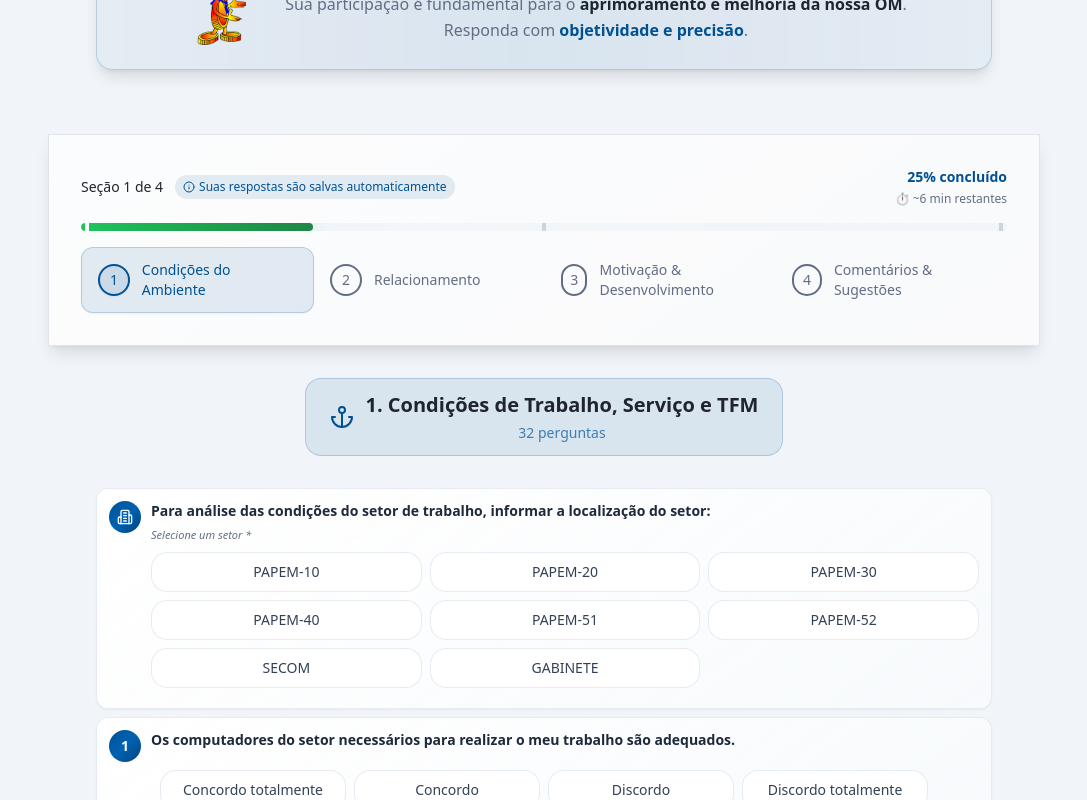
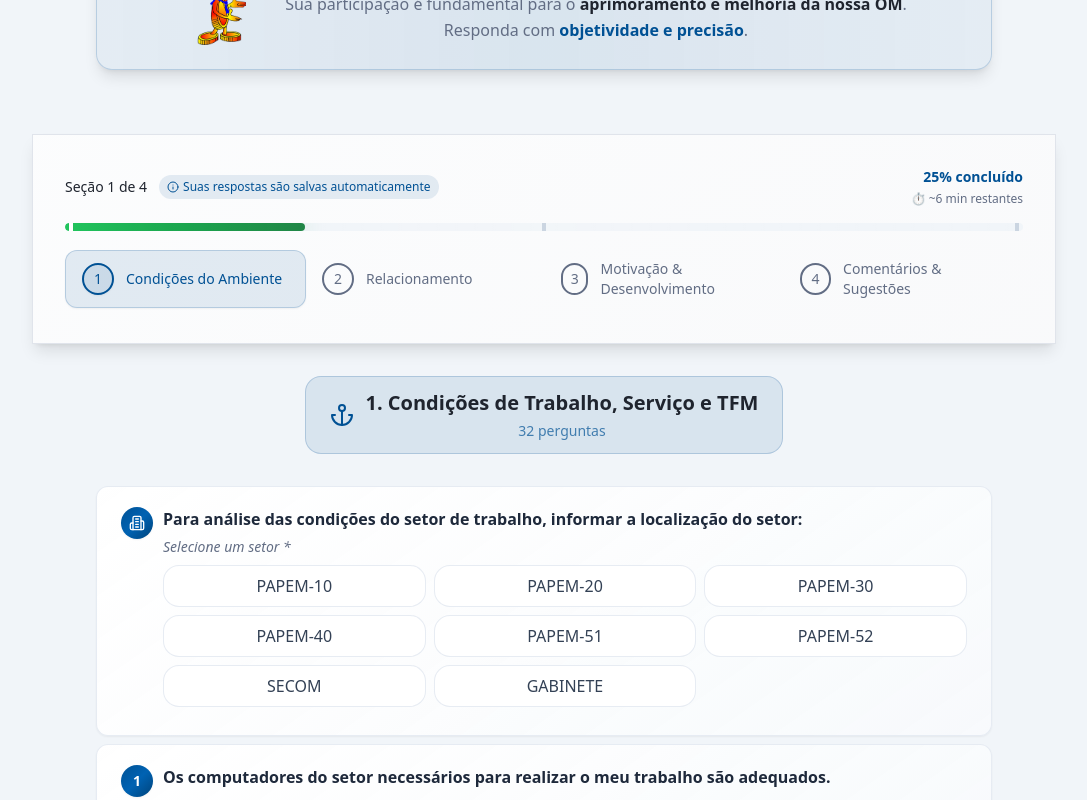
Before and after one commit to brunadevfull/papem-pulse2, a React (Vite) app: page / in a window 1280 px wide. Shown: the part 420-1220 px from the top of the page, without its empty margins (96-1183 px from the left). Built offline with nearby package versions, Linux system fonts and the light colour scheme.

Commit message:
Adjust survey layout spacing and typography

```diff
--- a/src/components/survey/Question.tsx
+++ b/src/components/survey/Question.tsx
@@ -16,7 +16,7 @@ export function Question({ question, name, value, onChange, options, required =
   return (
     <div
       id={`question-${name}`}
-      className={`question-card-enhanced p-3 mb-2 fade-in ${
+      className={`question-card-enhanced px-4 py-4 sm:px-6 sm:py-5 mb-2 fade-in ${
         hasError ? 'question-card-error border-destructive/40' : ''
       }`}
     >
@@ -42,7 +42,7 @@ export function Question({ question, name, value, onChange, options, required =
           )}
         </div>
         <div className="flex-1">
-          <Label className={`text-xs sm:text-sm font-semibold leading-snug block ${
+          <Label className={`text-sm sm:text-base font-semibold leading-snug block ${
             hasError ? 'text-destructive' : 'text-slate-800'
           }`}>
             {question}
@@ -51,7 +51,7 @@ export function Question({ question, name, value, onChange, options, required =
       </div>
 
       <div className="flex justify-center">
-        <div className="grid grid-cols-1 sm:grid-cols-2 lg:grid-cols-4 gap-2 w-full max-w-3xl">
+        <div className="grid grid-cols-1 sm:grid-cols-2 lg:grid-cols-4 gap-2 w-full max-w-4xl">
           {options.map((option, index) => {
             const isSelected = value === option.value;
 
@@ -79,7 +79,7 @@ export function Question({ question, name, value, onChange, options, required =
               >
                 <div className="flex items-center justify-center gap-1.5">
                   {isSelected && <CheckCircle2 className="w-3.5 h-3.5 flex-shrink-0" />}
-                  <span className="font-medium leading-tight text-xs sm:text-sm">{option.label}</span>
+                  <span className="font-medium leading-tight text-sm sm:text-base">{option.label}</span>
                 </div>
               </button>
             );
--- a/src/components/survey/SelectQuestion.tsx
+++ b/src/components/survey/SelectQuestion.tsx
@@ -27,7 +27,7 @@ export function SelectQuestion({
   return (
     <div
       id={`question-${name}`}
-      className={`question-card-enhanced p-3 mb-2 fade-in ${
+      className={`question-card-enhanced px-4 py-4 sm:px-6 sm:py-5 mb-2 fade-in ${
         hasError ? 'question-card-error border-destructive/40' : ''
       }`}
     >
@@ -54,7 +54,7 @@ export function SelectQuestion({
         </div>
         <div className="flex-1">
           <Label
-            className={`text-xs sm:text-sm font-semibold leading-snug block mb-1.5 ${
+            className={`text-sm sm:text-base font-semibold leading-snug block mb-1.5 ${
               hasError ? 'text-destructive' : 'text-slate-800'
             }`}
           >
@@ -62,14 +62,14 @@ export function SelectQuestion({
           </Label>
 
           {!value && (
-            <p className="text-[11px] text-muted-foreground mb-2 italic">
+            <p className="text-xs sm:text-sm text-muted-foreground mb-2 italic">
               {placeholder}
               {required ? ' *' : ''}
             </p>
           )}
 
           <div className="flex justify-center">
-            <div className="grid grid-cols-1 sm:grid-cols-2 lg:grid-cols-3 gap-2 w-full">
+            <div className="grid grid-cols-1 sm:grid-cols-2 lg:grid-cols-3 gap-2 w-full max-w-4xl">
               {options.map((option, index) => {
                 const isSelected = value === option.value;
 
@@ -96,7 +96,7 @@ export function SelectQuestion({
                   >
                     <div className="flex items-center justify-center gap-1.5">
                       {isSelected && <CheckCircle2 className="w-3.5 h-3.5 flex-shrink-0" />}
-                      <span className="font-medium leading-tight text-xs sm:text-sm">
+                      <span className="font-medium leading-tight text-sm sm:text-base">
                         {option.label}
                       </span>
                     </div>
--- a/src/pages/Survey.tsx
+++ b/src/pages/Survey.tsx
@@ -301,7 +301,7 @@ export default function Survey() {
 
   return (
     <div className="min-h-screen" style={{ backgroundColor: '#f1f5f9' }}>
-      <div className="container mx-auto max-w-5xl py-8 px-4 space-y-8">
+      <div className="container mx-auto max-w-6xl py-8 px-4 sm:px-6 space-y-8">
 
         {/* Modern Header */}
         <div className="text-center space-y-8 py-8 fade-in">
@@ -350,7 +350,7 @@ export default function Survey() {
         </div>
 
         {/* Enhanced Progress Section */}
-        <div className="survey-card-enhanced p-8 slide-up w-full mx-auto">
+        <div className="survey-card-enhanced p-8 slide-up w-full max-w-5xl mx-auto">
           <div className="space-y-4">
             {/* Progress Info */}
             <div className="flex justify-between items-center text-sm text-foreground mb-2">
@@ -472,7 +472,7 @@ export default function Survey() {
         </div>
 
         {/* Enhanced Navigation */}
-        <div className="survey-card-enhanced p-4">
+        <div className="survey-card-enhanced p-4 max-w-5xl mx-auto">
           <div className="flex justify-between items-center">
             <Button
               variant="outline"
```
